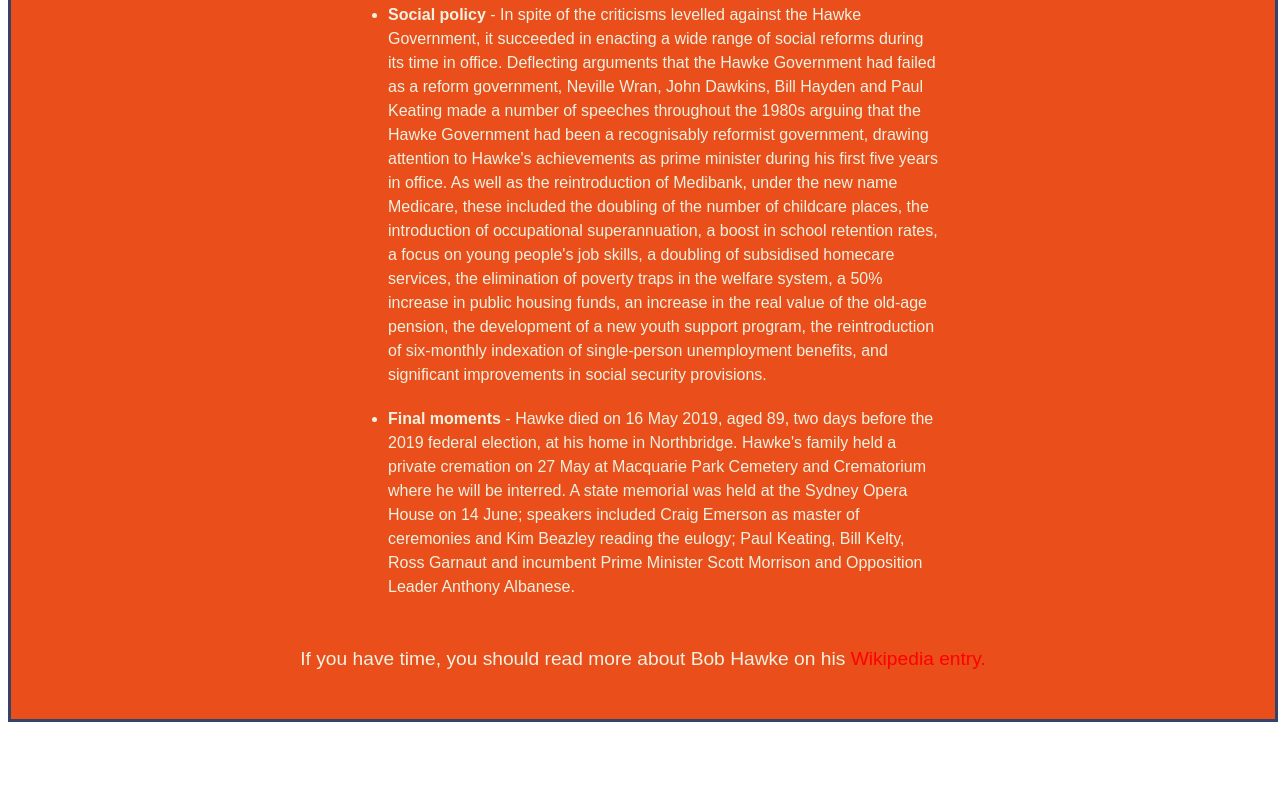
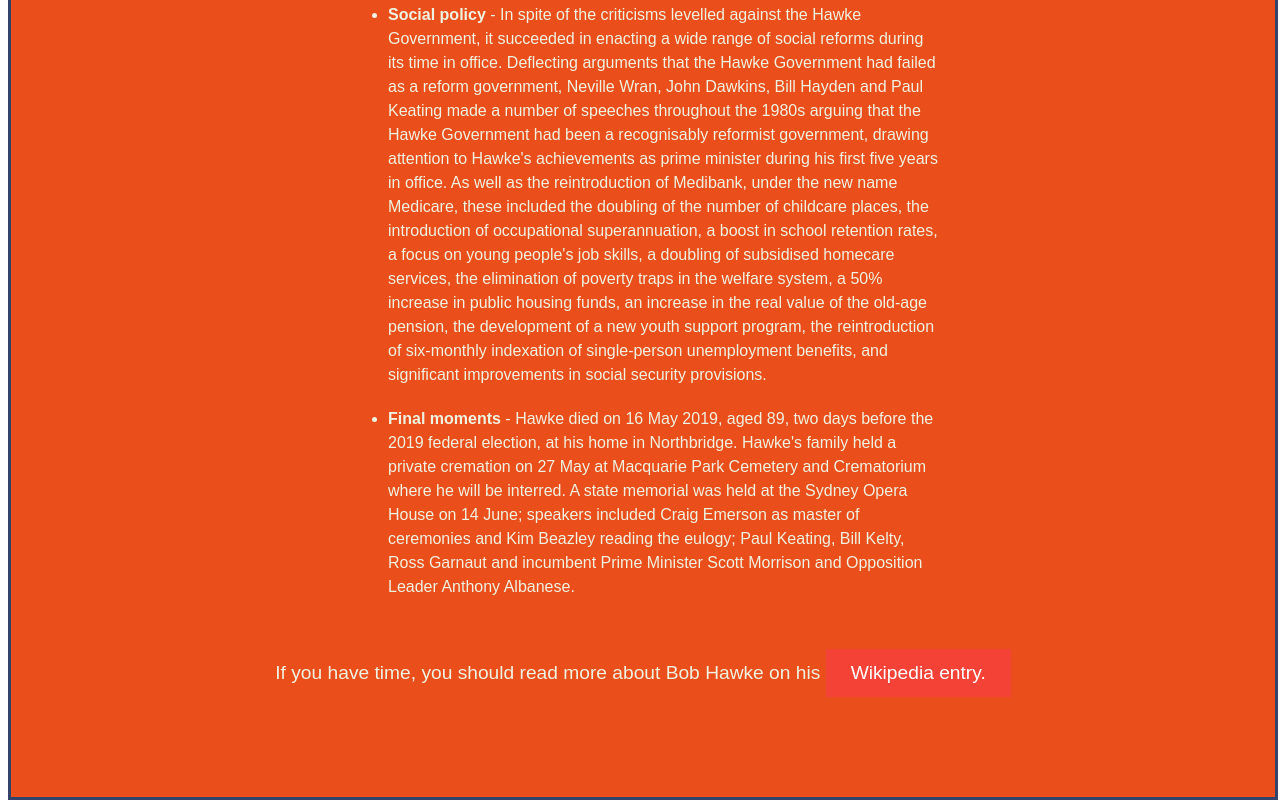
Before and after one commit to Jonathon/tribute, a plain HTML site: page index.html in a window 1280 px wide. Shown: the part 1720-2528 px from the top of the page. Before the commit the page ends 2450 px from the top, so only its background shows below. Drawn offline with Linux system fonts and the light colour scheme.

Commit message:
Update styles.css

```diff
--- a/css/styles.css
+++ b/css/styles.css
@@ -111,31 +111,22 @@ li {
  #tribute-link {
    margin-bottom:50px;
 
+
 }
 p {
   margin-bottom:50px;
 
 }
 
-/* unvisited link */
- a#tribute-link   {
-  color: red;
+ p a:link, a:visited {
+  background-color: #f44336;
+  color: white;
+  padding: 14px 25px;
+  text-align: center;
   text-decoration: none;
+  display: inline-block;
 }
 
-/* visited link */
-a#tribute-link:visited {
-  color: green;
-  text-decoration: underline;
+ p a:hover, a:active {
+  background-color: red;
 }
-
-/* mouse over link */
-a:hover {
-  color: hotpink;
-}
-
-/* selected link */
-a:active {
-  color: blue;
-  text-decoration: underline;
-}
```
